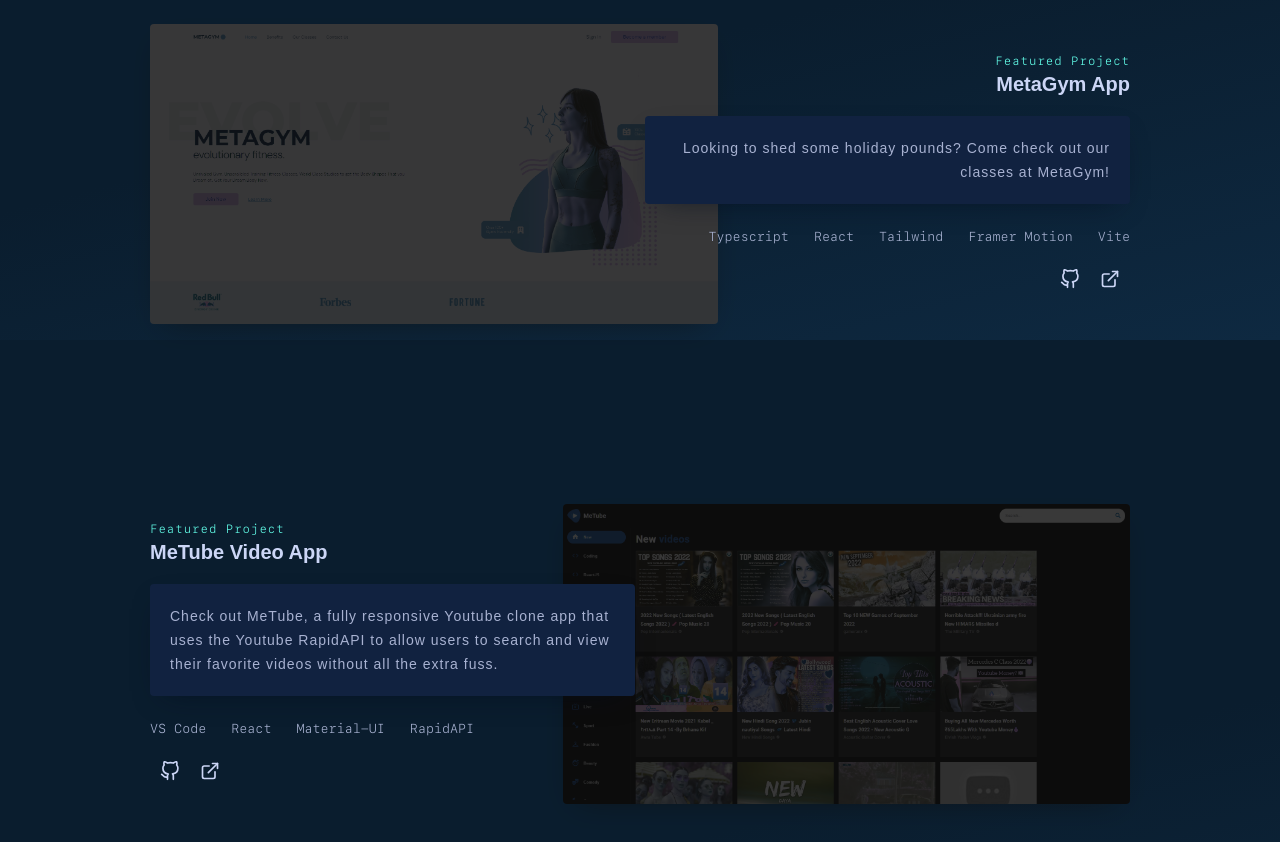
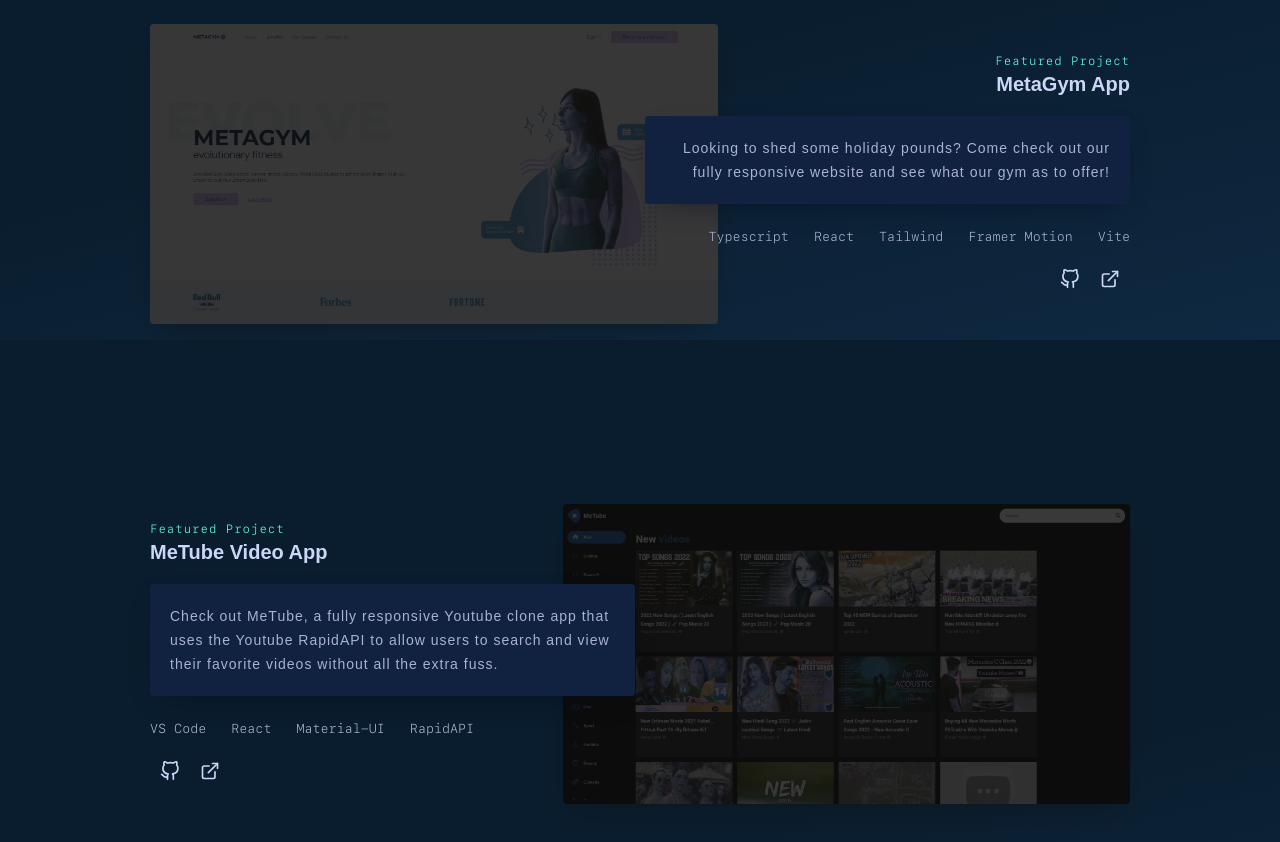
Before and after one commit to TPSReports80/portfolio, a React (Create React App) app: page / in a window 1280 px wide. Shown: the part 2060-2902 px from the top of the page. Built offline with nearby package versions, Linux system fonts and the light colour scheme; a web font is replaced by a local one.

Commit message:
fixed description

```diff
--- a/src/components/Projects/index.js
+++ b/src/components/Projects/index.js
@@ -36,8 +36,8 @@
               <ProjectTitle>MetaGym App</ProjectTitle>
               <ProjectDesc>
                 <p>
-                  Looking to shed some holiday pounds? Come check out our
-                  classes at MetaGym!
+                  Looking to shed some holiday pounds? Come check out our fully
+                  responsive website and see what our gym as to offer!
                 </p>
               </ProjectDesc>
               <ProjectTechList className="tech-list">
```
